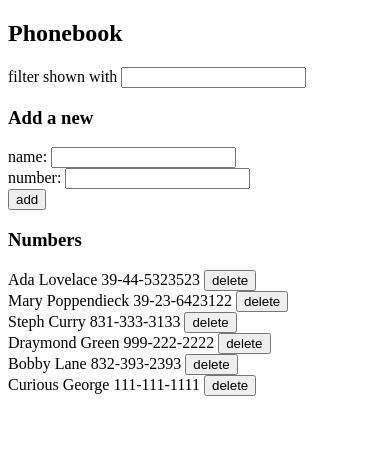
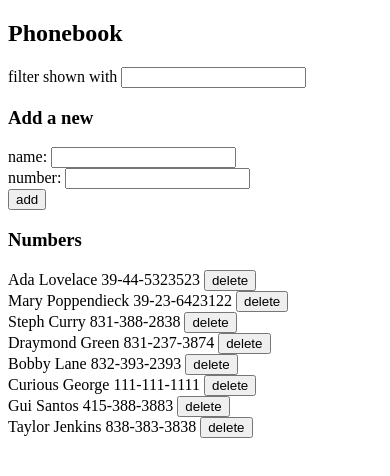
Before and after one commit to danielcoderman/Full-Stack-Open, a React (Vite) app in the folder part2/phonebook/: page / in a window 390 px wide. Shown: the top 476 px of the page. Built offline with nearby package versions, Linux system fonts and the light colour scheme; data requests are answered from the project's data file.

Commit message:
Finished exercise 2.16 (Phonebook)

```diff
--- a/part2/phonebook/db.json
+++ b/part2/phonebook/db.json
@@ -13,12 +13,12 @@
     {
       "id": "5c00",
       "name": "Steph Curry",
-      "number": "831-333-3133"
+      "number": "831-388-2838"
     },
     {
       "id": "b0e9",
       "name": "Draymond Green",
-      "number": "999-222-2222"
+      "number": "831-237-3874"
     },
     {
       "id": "446f",
@@ -29,6 +29,16 @@
       "id": "bb60",
       "name": "Curious George",
       "number": "111-111-1111"
+    },
+    {
+      "id": "a8b8",
+      "name": "Gui Santos",
+      "number": "415-388-3883"
+    },
+    {
+      "id": "b04f",
+      "name": "Taylor Jenkins",
+      "number": "838-383-3838"
     }
   ]
 }
--- a/part2/phonebook/src/App.jsx
+++ b/part2/phonebook/src/App.jsx
@@ -3,6 +3,7 @@ import { useState, useEffect } from 'react'
 import Filter from './components/Filter'
 import PersonForm from './components/PersonForm'
 import Persons from './components/Persons'
+import Notification from './components/Notification'
 
 import personService from './services/persons'
 
@@ -12,6 +13,7 @@ const App = () => {
   const [newNumber, setNewNumber] = useState('')
   const [filterText, setFilterText] = useState('')
   const [displayedPeople, setDisplayedPeople] = useState([])
+  const [notificationMessage, setNotificationMessage] = useState(null)
 
   useEffect(() => {
     console.log('Effect running')
@@ -52,6 +54,10 @@ const App = () => {
             // Reset the form fields
             setNewName('')
             setNewNumber('')
+            setNotificationMessage(`${returnedPerson.name}'s number has been changed to ${returnedPerson.number}`)
+            setTimeout(() => {
+              setNotificationMessage(null)
+            }, 5000)
           })
       }
     } else {
@@ -70,6 +76,10 @@ const App = () => {
           // Update the list of displayed people to take into account the recently added person
           const filteredPeople = newPersons.filter(person => person.name.toLowerCase().includes(filterText)) // Note that if the filterText is the empty string then the filterPeople array will basically be the same as the persons state array.
           setDisplayedPeople(filteredPeople)
+          setNotificationMessage(`Added ${response.data.name}`)
+          setTimeout(() => {
+            setNotificationMessage(null)
+          }, 5000)
         })
     }
   }
@@ -106,6 +116,7 @@ const App = () => {
   return (
     <div>
       <h2>Phonebook</h2>
+      <Notification message={notificationMessage} />
       <Filter filterText={filterText} handleFilterTextChange={handleFilterTextChange} />
       <h3>Add a new</h3>
       <PersonForm
--- /dev/null
+++ b/part2/phonebook/src/components/Notification.jsx
@@ -0,0 +1,13 @@
+const Notification = ({ message }) => {
+  if (message === null) {
+    return null
+  }
+
+  return (
+    <div className="success">
+      {message}
+    </div>
+  )
+}
+
+export default Notification
--- /dev/null
+++ b/part2/phonebook/src/index.css
@@ -0,0 +1,9 @@
+.success {
+  color: green;
+  background: lightgray;
+  font-size: 20px;
+  border-style: solid;
+  border-radius: 5px;
+  padding: 10px;
+  margin-bottom: 10px;
+}
--- a/part2/phonebook/src/main.jsx
+++ b/part2/phonebook/src/main.jsx
@@ -1,5 +1,5 @@
 import ReactDOM from 'react-dom/client'
-
 import App from './App'
+import './index.css'
 
 ReactDOM.createRoot(document.getElementById('root')).render(<App />)
```
